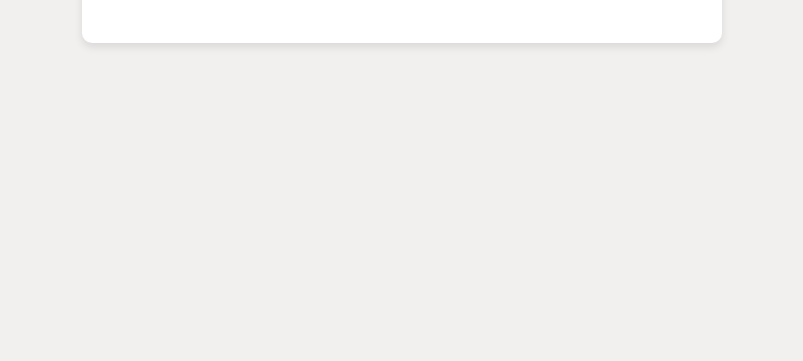
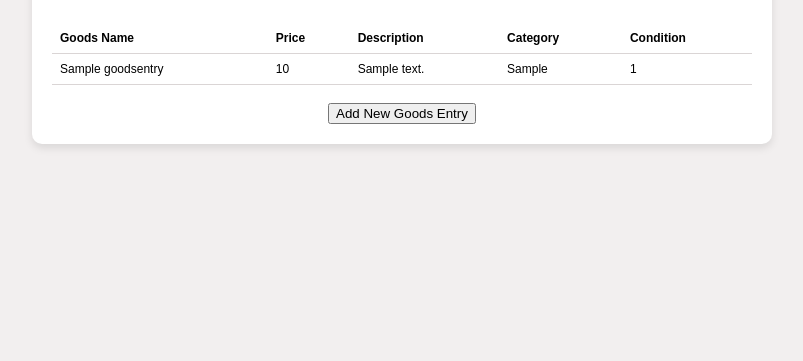
Before and after one commit to meutiia/tresor-revele, a Django app: page / in a window 1280 px wide. Shown: the part 439-800 px from the top of the page, without its empty margins (238-1041 px from the left). Run offline with Django 5.2, Linux system fonts and the light colour scheme; tables that the repository leaves empty hold one stand-in row (values such as "Sample post").

Commit message:
progress tugas 3

```diff
--- a/main/models.py
+++ b/main/models.py
@@ -1,6 +1,8 @@
+import uuid
 from django.db import models
 
 class GoodsEntry(models.Model):
+    id = models.UUIDField(primary_key=True, default=uuid.uuid4, editable=False)
     name = models.CharField(max_length=255)
     price = models.IntegerField()
     description = models.TextField()
--- a/main/templates/main.html
+++ b/main/templates/main.html
@@ -1,8 +1,6 @@
-<!DOCTYPE html>
-<html lang="en">
-<head>
-    <meta charset="UTF-8">
-    <meta name="viewport" content="width=device-width, initial-scale=1.0">
+{% extends 'base.html' %}
+
+{% block meta %}
 <title>Trésor Révélé</title>
 <style>
     body {
@@ -11,7 +9,7 @@
     }
     /* buat background box */
     .container {
-            max-width: 600px;
+        max-width: 700px;
         margin: 50px auto;
         background-color: #fff;
         padding: 20px;
@@ -26,15 +24,60 @@
         object-fit: cover;
         margin-bottom: 20px;
     }
+    /* atur ukuran dan font table */
+    table {
+        width: 100%;
+        font-size: 12px;
+        border-collapse: collapse;
+    }
+    table th, table td {
+        padding: 8px;
+        text-align: left;
+        border-bottom: 1px solid #dad5d5;
+    }
 </style>
-</head>
-<body>
+{% endblock meta %}
+
+{% block content %}
 <div class="container">
     <!-- buat munculin title, nama, npm, kelas -->
     <h1>Tr&eacute;sor R&eacute;v&eacute;l&eacute;</h1>
     <h5>by {{ name }} ({{ npm }}) - {{ class }}</h5>
     <!-- masukin url foto -->
     <img src="https://www.russh.com/wp-content/uploads/2023/08/dh.jpg" alt="Profile Image" class="profile-img">
+
+    {% if not goods_entries %}
+    <p>Sorry, there's no available goods to buy for now!</p>
+    {% else %}
+    <table>
+        <tr>
+            <th>Goods Name</th>
+            <th>Price</th>
+            <th>Description</th>
+            <th>Category</th>
+            <th>Condition</th>
+        </tr>
+
+        {% comment %} Berikut cara memperlihatkan data goods di bawah baris ini
+        {% endcomment %}
+
+        {% for goods_entry in goods_entries %}
+        <tr>
+            <td>{{goods_entry.name}}</td>
+            <td>{{goods_entry.price}}</td>
+            <td>{{goods_entry.description}}</td>
+            <td>{{goods_entry.category}}</td>
+            <td>{{goods_entry.condition}}</td>
+        </tr>
+        {% endfor %}
+    </table>
+    {% endif %}
+
+    <br />
+
+    <a href="{% url 'main:create_goods_entry' %}">
+    <button>Add New Goods Entry</button>
+    </a>
+
 </div>
-</body>
-</html>
+{% endblock content %}
--- a/main/urls.py
+++ b/main/urls.py
@@ -1,8 +1,13 @@
 from django.urls import path
-from main.views import show_main
+from main.views import show_main, create_goods_entry, show_xml, show_json, show_xml_by_id, show_json_by_id
 
 app_name = 'main'
 
 urlpatterns = [
     path('', show_main, name='show_main'),
+    path('create-goods-entry', create_goods_entry, name='create_goods_entry'),
+    path('xml/', show_xml, name='show_xml'),
+    path('json/', show_json, name='show_json'),
+    path('xml/<str:id>/', show_xml_by_id, name='show_xml_by_id'),
+    path('json/<str:id>/', show_json_by_id, name='show_json_by_id'),
 ]
--- a/main/views.py
+++ b/main/views.py
@@ -1,10 +1,43 @@
-from django.shortcuts import render
+from django.http import HttpResponse
+from django.core import serializers
+from django.shortcuts import render, redirect
+from main.forms import GoodsEntryForm
+from main.models import GoodsEntry
 
 def show_main(request):
+    goods_entries = GoodsEntry.objects.all();
+
     context = {
         'name' : 'Meutia Fajriyah',
         'npm' : '2306165635',
         'class' : 'PBP B',
+        'goods_entries' : goods_entries,
     }
 
     return render(request, "main.html", context)
+
+def create_goods_entry(request):
+    form = GoodsEntryForm(request.POST or None)
+
+    if form.is_valid() and request.method == "POST":
+        form.save()
+        return redirect('main:show_main')
+
+    context = {'form': form}
+    return render(request, "create_goods_entry.html", context)
+
+def show_xml(request):
+    data = GoodsEntry.objects.all()
+    return HttpResponse(serializers.serialize("xml", data), content_type="application/xml")
+
+def show_json(request):
+    data = GoodsEntry.objects.all()
+    return HttpResponse(serializers.serialize("json", data), content_type="application/json")
+
+def show_xml_by_id(request, id):
+    data = GoodsEntry.objects.filter(pk=id)
+    return HttpResponse(serializers.serialize("xml", data), content_type="application/xml")
+
+def show_json_by_id(request, id):
+    data = GoodsEntry.objects.filter(pk=id)
+    return HttpResponse(serializers.serialize("json", data), content_type="application/json")
--- /dev/null
+++ b/templates/base.html
@@ -0,0 +1,13 @@
+{% load static %}
+<!DOCTYPE html>
+<html lang="en">
+  <head>
+    <meta charset="UTF-8" />
+    <meta name="viewport" content="width=device-width, initial-scale=1.0" />
+    {% block meta %} {% endblock meta %}
+  </head>
+
+  <body>
+    {% block content %} {% endblock content %}
+  </body>
+</html>
--- a/tresor_revele/settings.py
+++ b/tresor_revele/settings.py
@@ -55,7 +55,7 @@
 TEMPLATES = [
     {
         'BACKEND': 'django.template.backends.django.DjangoTemplates',
-        'DIRS': [],
+        'DIRS': [BASE_DIR / 'templates'],
         'APP_DIRS': True,
         'OPTIONS': {
             'context_processors': [
```
Also changed, not shown: main/forms.py (added, +7 -0 lines), main/templates/create_goods_entry.html (added, +18 -0 lines), README.md, main/migrations/0002_alter_goodsentry_id.py (added), postmanscreenshot/json.jpeg (added), postmanscreenshot/jsonbyid.jpeg (added), postmanscreenshot/xml.jpeg (added), postmanscreenshot/xmlbyid.jpeg (added). Lines whose indentation alone changed are shown as unchanged.
